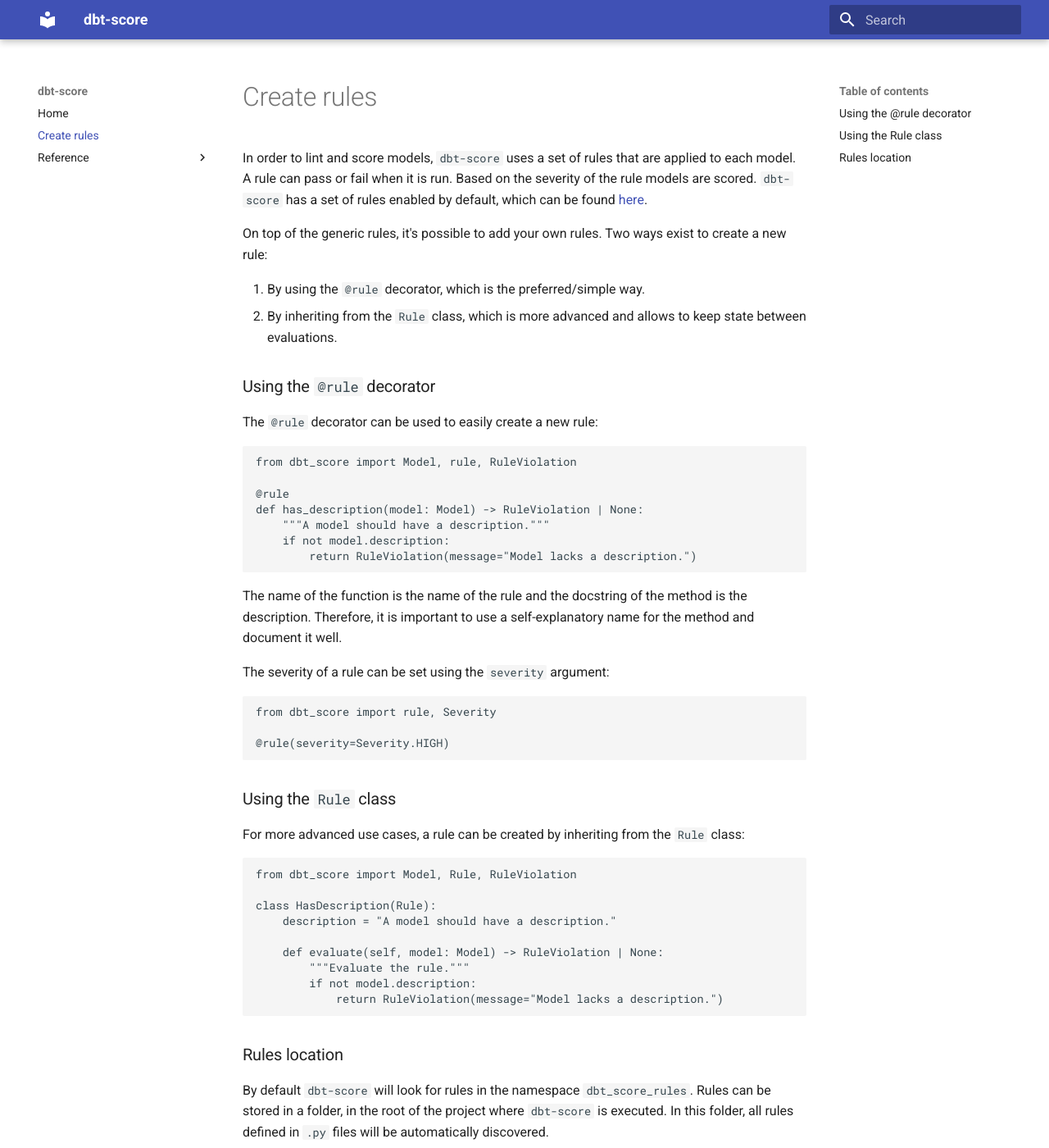
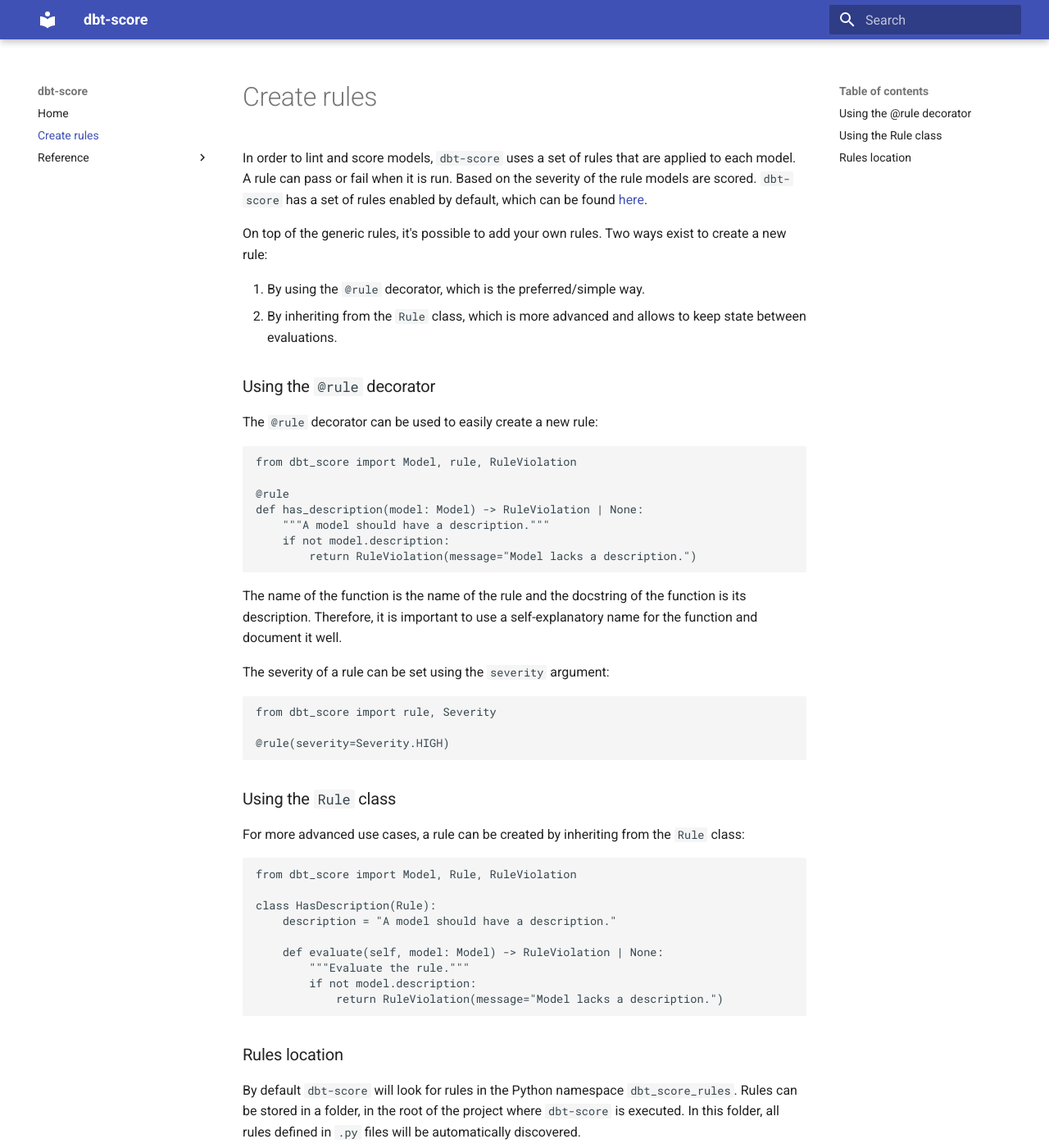
Before and after one commit to PicnicSupermarket/dbt-score, an MkDocs documentation site: the page built from docs/create_rules.md, in a window 1280 px wide and 1400 px high. Shown: the whole window at 82% size. Built offline with MkDocs 1.6.1 and Material for MkDocs 9.7.7, drawn with Linux system fonts in a browser that asks for light colours.

Commit message:
Small changes to wording

````diff
--- a/docs/create_rules.md
+++ b/docs/create_rules.md
@@ -26,9 +26,9 @@
         return RuleViolation(message="Model lacks a description.")
 ```
 
-The name of the function is the name of the rule and the docstring of the method is
-the description. Therefore, it is important to use a self-explanatory name for
-the method and document it well.
+The name of the function is the name of the rule and the docstring of the
+function is its description. Therefore, it is important to use a
+self-explanatory name for the function and document it well.
 
 The severity of a rule can be set using the `severity` argument:
 
@@ -57,7 +57,7 @@
 
 ### Rules location
 
-By default `dbt-score` will look for rules in the namespace `dbt_score_rules`.
-Rules can be stored in a folder, in the root of the project where `dbt-score` is
-executed. In this folder, all rules defined in `.py` files will be automatically
-discovered.
+By default `dbt-score` will look for rules in the Python namespace
+`dbt_score_rules`. Rules can be stored in a folder, in the root of the project
+where `dbt-score` is executed. In this folder, all rules defined in `.py` files
+will be automatically discovered.
````
